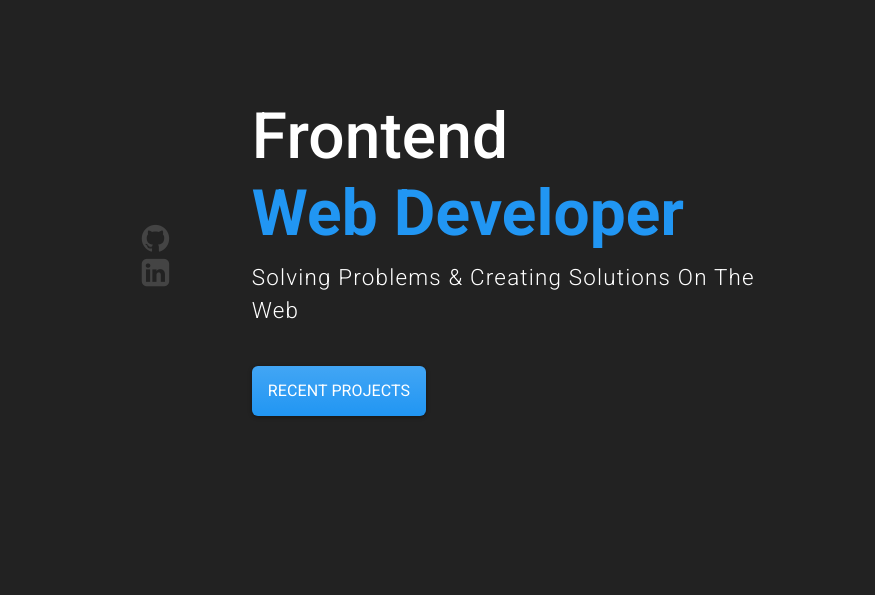
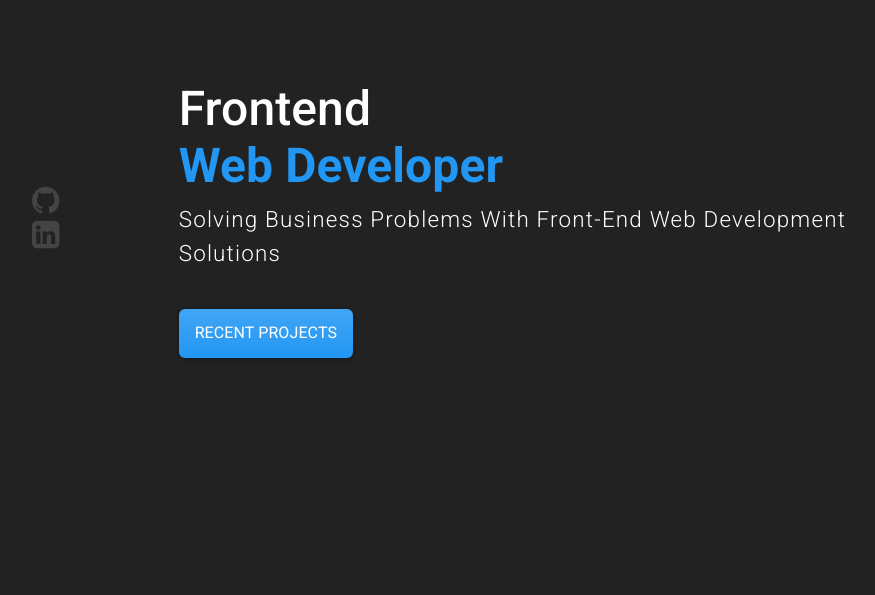
Before and after one commit to Cmmh1101/bootstrap-blog, a website: page index.html in a window 1280 px wide. Shown: the part 205-800 px from the top of the page, without its empty margins (183-1058 px from the left). Drawn offline with nearby package versions, Linux system fonts and the light colour scheme; files whose address does not match are found by name.

Commit message:
build commit fixed spacing in hero and projects box

```diff
--- a/css/style.css
+++ b/css/style.css
@@ -36,7 +36,7 @@ p {
 }
 
 .jumbo-hero h1 {
-  font-size: 4rem;
+  font-size: 3rem;
 }
 
 .jumbo-hero p {
@@ -47,15 +47,18 @@ p {
 
 .jumbo-hero {
   height: 100vh;
+  display: flex;
+  justify-content: center;
+  align-items: center;
   position: relative;
   background: transparent;
   overflow: hidden;
   border-radius: 0;
 }
 
-.hero-container {
-  margin-top: 6rem;
-}
+/* .hero-container {
+  margin-top: 4rem;
+} */
 
 .jumbo-hero .img-hero {
   /* width: 250px; */
@@ -149,7 +152,7 @@ p {
 
 .project_box {
   display: none;
-  height: 700px;
+  height: 750px;
 }
 
 .active-project {
--- a/index.html
+++ b/index.html
@@ -36,7 +36,7 @@
       rel="stylesheet"
     />
 
-    <title>Web Development Portfolio</title>
+    <title>Carla Montano | Web Development Portfolio</title>
   </head>
   <body>
     <!-- Navigation -->
@@ -147,7 +147,8 @@
                 >
               </h1>
               <p class="lead text-white">
-                Solving Problems & Creating Solutions On The Web
+                Solving Business Problems With Front-End Web Development
+                Solutions
               </p>
               <a href="#projects" class="btn btn-primary mt-3"
                 >Recent Projects</a
```
Also changed, not shown: dist/css/main.css, dist/index.html.
